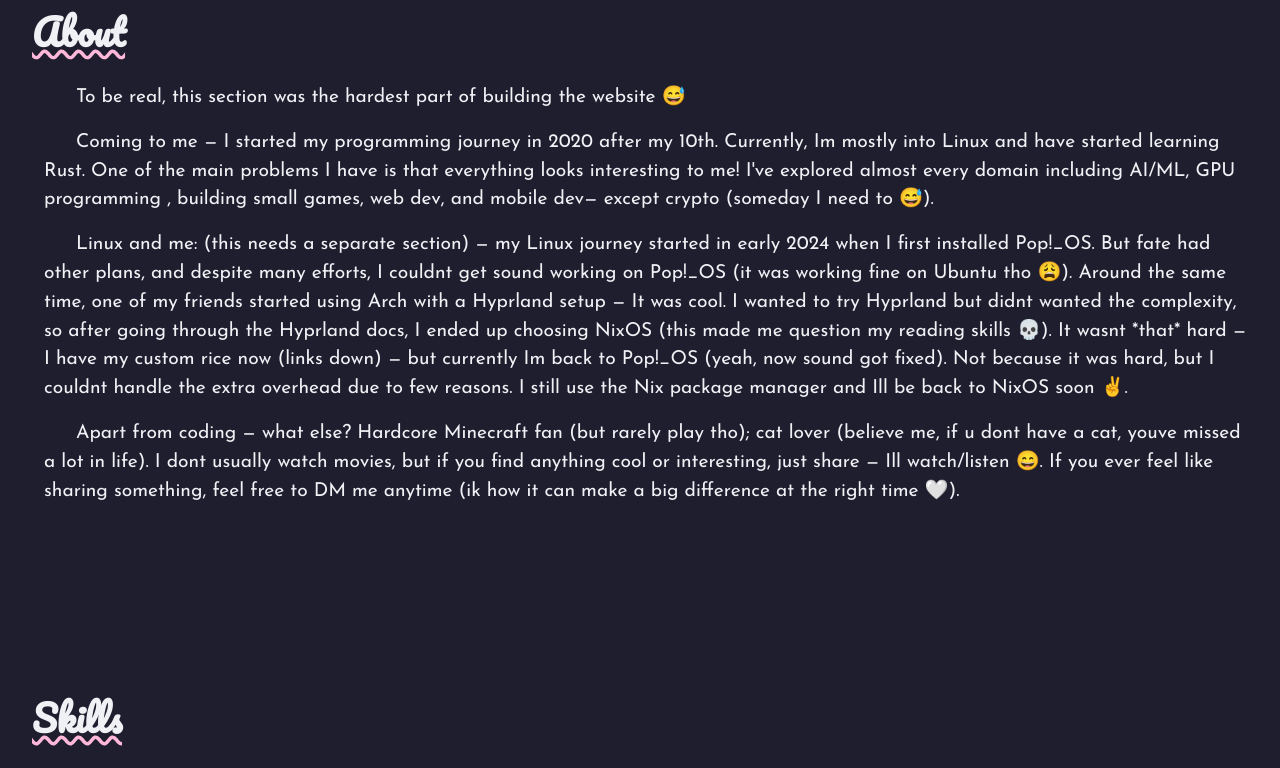
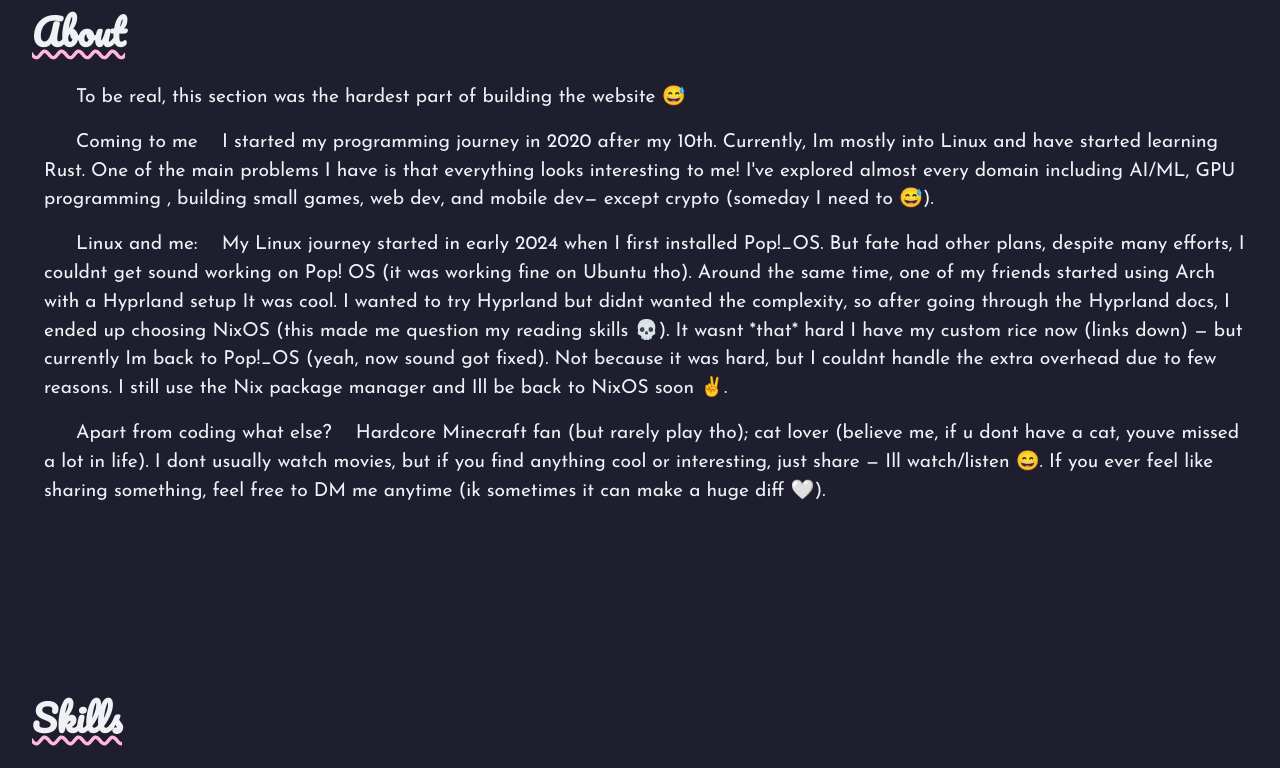
Before and after one commit to Karthik-S-Salian/portfolio, an Astro site: page / in a window 1280 px wide. Shown: the part 780-1548 px from the top of the page. Built offline with nearby package versions, Linux system fonts and the light colour scheme; Astro itself is replaced by a stand-in of ours.

Commit message:
removing some blah blah from about

```diff
--- a/src/components/About.astro
+++ b/src/components/About.astro
@@ -7,7 +7,7 @@
             website 😅
         </p>
         <p>
-            Coming to me — I started my programming journey in 2020 after my
+            Coming to me&nbsp;&nbsp;&nbsp;  I started my programming journey in 2020 after my
             10th. Currently, Im mostly into Linux and have started learning
             Rust. One of the main problems I have is that everything looks
             interesting to me! I've explored almost every domain including
@@ -15,26 +15,26 @@
             mobile dev— except crypto (someday I need to 😅).
         </p>
         <p>
-            Linux and me: (this needs a separate section) — my Linux journey
+            Linux and me:&nbsp;&nbsp;&nbsp;  My Linux journey
             started in early 2024 when I first installed Pop!_OS. But fate had
-            other plans, and despite many efforts, I couldnt get sound working
-            on Pop!_OS (it was working fine on Ubuntu tho 😩). Around the same
-            time, one of my friends started using Arch with a Hyprland setup — It was cool. I wanted to try Hyprland but didnt wanted the
+            other plans, despite many efforts, I couldnt get sound working
+            on Pop! OS (it was working fine on Ubuntu tho). Around the same
+            time, one of my friends started using Arch with a Hyprland setup It was cool. I wanted to try Hyprland but didnt wanted the
             complexity, so after going through the Hyprland docs, I ended up
             choosing NixOS (this made me question my reading skills 💀). It
-            wasnt *that* hard — I have my custom rice now (links down) — but
+            wasnt *that* hard I have my custom rice now (links down) — but
             currently Im back to Pop!_OS (yeah, now sound got fixed). Not
             because it was hard, but I couldnt handle the extra overhead due to
             few reasons. I still use the Nix package manager and Ill be
             back to NixOS soon ✌️.
         </p>
         <p>
-            Apart from coding — what else? Hardcore Minecraft fan (but rarely
+            Apart from coding what else?&nbsp;&nbsp;&nbsp; Hardcore Minecraft fan (but rarely
             play tho); cat lover (believe me, if u dont have a cat, youve
             missed a lot in life). I dont usually watch movies, but if you
             find anything cool or interesting, just share — Ill watch/listen 😄.
             If you ever feel like sharing something, feel free to DM me anytime
-            (ik how it can make a big difference at the right time 🤍).
+            (ik sometimes it can make a huge diff 🤍).
         </p>
     </div>
 </section>
--- a/src/components/Contact.astro
+++ b/src/components/Contact.astro
@@ -5,7 +5,7 @@ import { SendIcon } from "@lucide/astro";
 ---
 
 <section
-    class="container grid grid-cols-1 sm:grid-cols-2 place-content-center place-items-center mx-auto"
+    class="container grid grid-cols-1 sm:grid-cols-2 place-content-center place-items-center mx-auto gap-8"
 >
     <div class="space-y-4">
         <strong class="text-4xl ">Interested in working together?</strong>
--- a/src/components/Hero.astro
+++ b/src/components/Hero.astro
@@ -6,7 +6,7 @@ import ContactLinks from "./ContactLinks.astro";
 ---
 
 <section
-    class="container grid grid-cols-1 sm:grid-cols-2 gap-6 place-content-center mt-12 sm:mt-24 mx-auto place-items-center p-4 min-h-[75vh] hero"
+    class="container grid grid-cols-1 sm:grid-cols-2 gap-8 place-content-center mt-12 sm:mt-24 mx-auto place-items-center p-4 min-h-[75vh] hero"
 >
     <div class="flex flex-col gap-6">
         <h3 class="text-5xl">Hello there</h3>
--- a/src/components/Projects.astro
+++ b/src/components/Projects.astro
@@ -80,10 +80,10 @@ import { ExternalLink, Github } from "@lucide/astro";
                 A secure, containerized code execution engine supporting
                 multiple programming languages. Written in Rust with
                 Poem-openapi, the system uses the Linux isolate sandbox for
-                resource-limited execution and Docker containers to run
+                resource-limited execution to run
                 untrusted code securely. NATS serves as the lightweight
                 messaging system handling job dispatch and results. Ideal for
-                building Judge0-style code execution backends for coding
+                building code execution backends for coding
                 platforms.
             </p>
 
```
